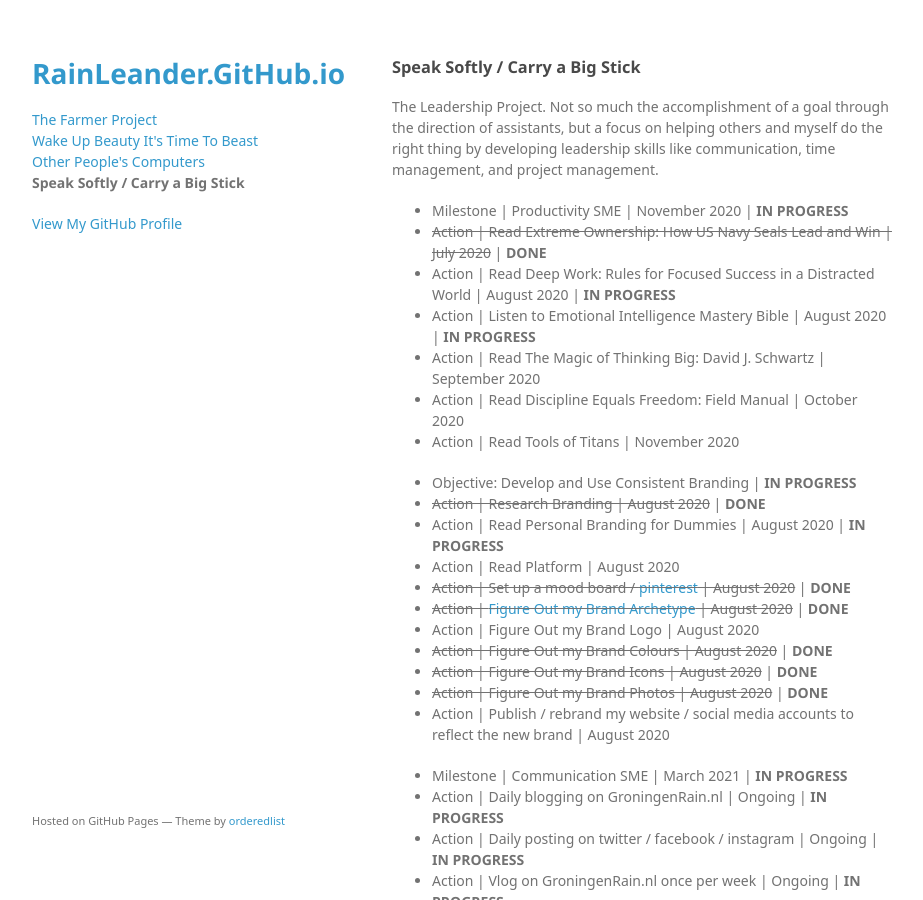
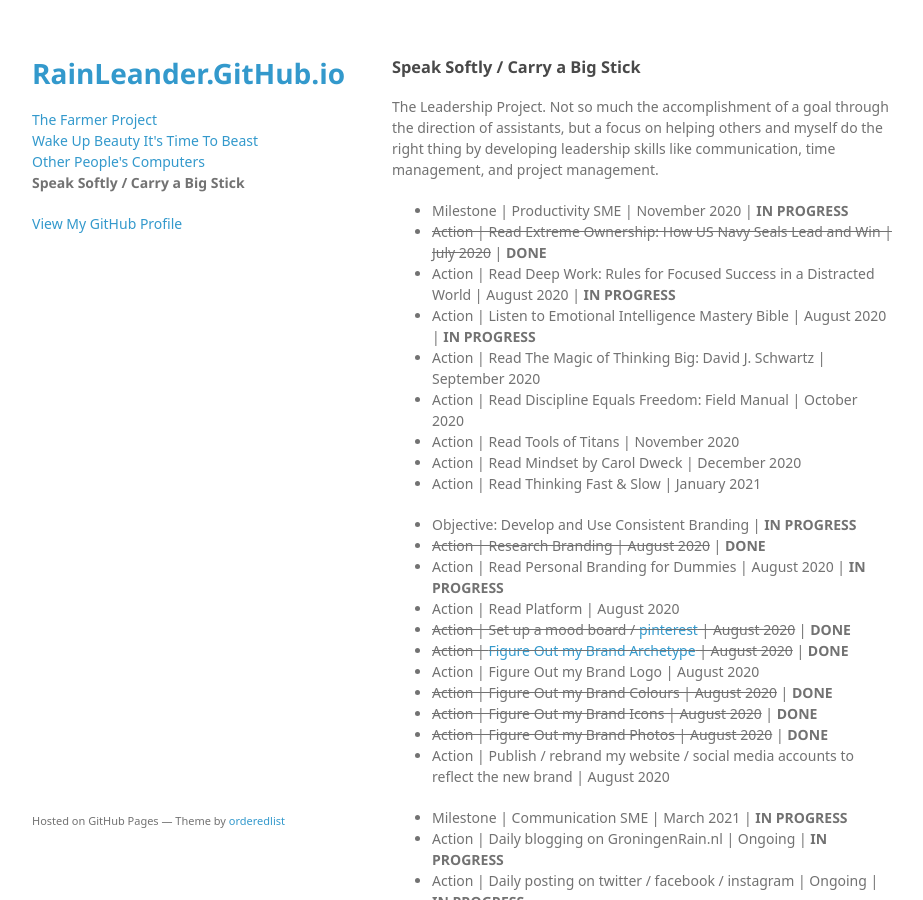
Before and after one commit to rainleander/rainleander.github.io, a Jekyll site: the page speak-softly.html, which Jekyll copies as it is, in a window 1280 px wide and 900 px high. Shown: the whole window, without its empty margins (178-1101 px from the left). Built offline with Jekyll 4.4.1, drawn with Linux system fonts in a browser that asks for light colours; some web fonts are replaced.

Commit message:
Update speak-softly.html

```diff
--- a/speak-softly.html
+++ b/speak-softly.html
@@ -35,7 +35,9 @@
         <li>Action | Listen to Emotional Intelligence Mastery Bible | August 2020 | <b>IN PROGRESS</b></li>
         <li>Action | Read The Magic of Thinking Big: David J. Schwartz | September 2020</li>
         <li>Action | Read Discipline Equals Freedom: Field Manual | October 2020</li>
-        <li>Action | Read Tools of Titans | November 2020</li></ul>
+        <li>Action | Read Tools of Titans | November 2020</li>
+        <li>Action | Read Mindset by Carol Dweck | December 2020</li>
+        <li>Action | Read Thinking Fast & Slow | January 2021</li></ul>
 
         <ul><li>Objective: Develop and Use Consistent Branding | <b>IN PROGRESS</b></li>
           <li><del>Action | Research Branding | August 2020</del> | <b>DONE</b></li>
```
